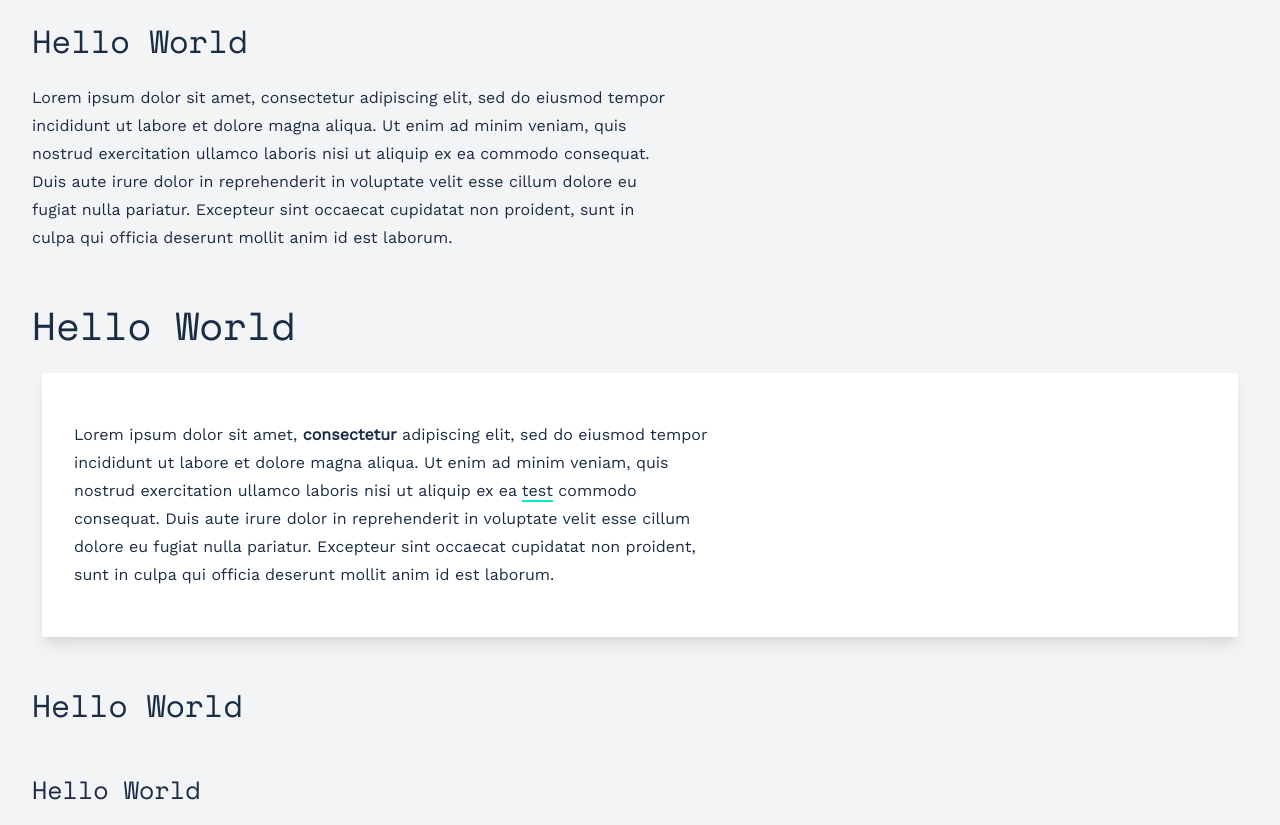
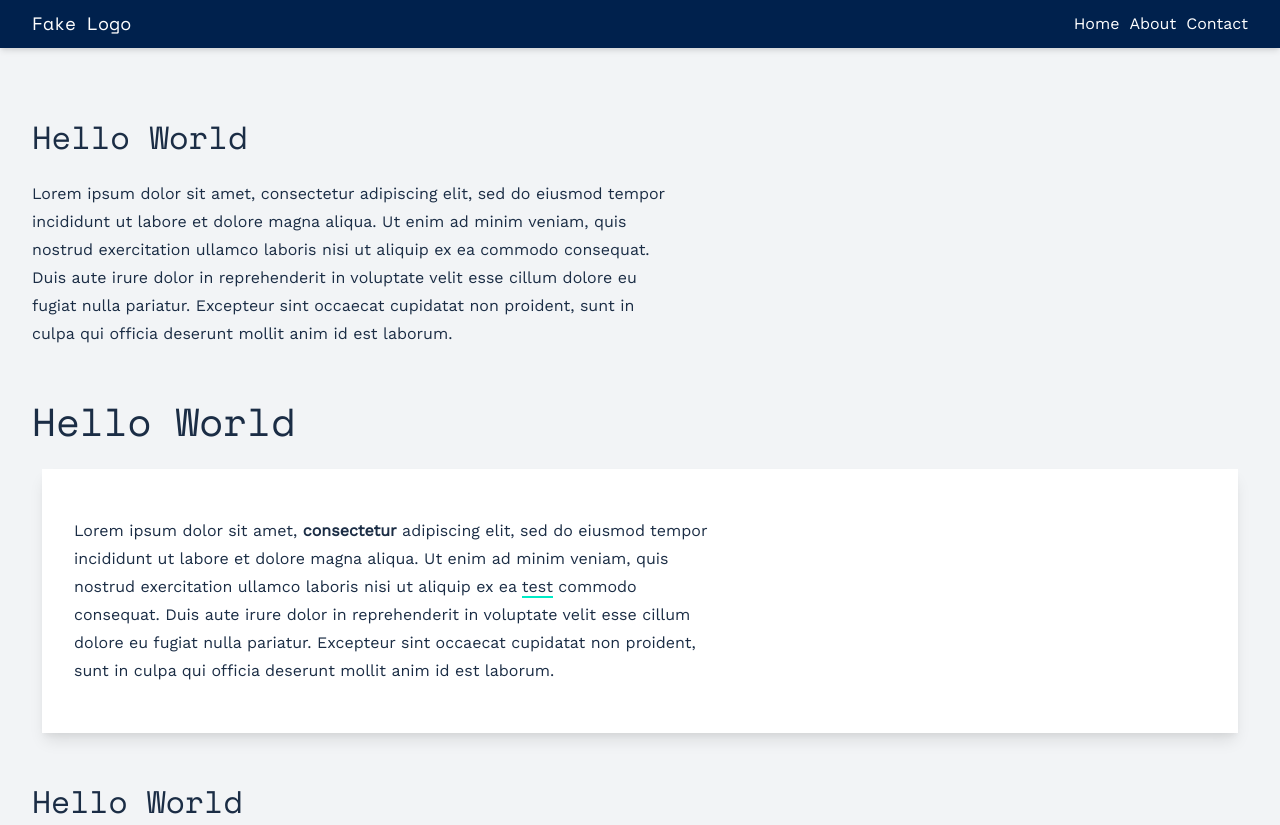
Before and after one commit to skstuder/oliver-css, a website built with Parcel: page index.html in a window 1280 px wide. Shown: the top 825 px of the page. Built offline with nearby package versions, Linux system fonts and the light colour scheme.

Commit message:
header and footer added

```diff
--- a/css/style.css
+++ b/css/style.css
@@ -24,6 +24,7 @@
   /* Type */
   --headingFont: "Space Mono", monospace;
   --bodyFont: "Work Sans", sans-serif;
+  --baseFontSize: 100%;
   --h1: 3.052rem;
   --h2: 2.441rem;
   --h3: 1.953rem;
@@ -39,19 +40,73 @@
     0 4px 6px -2px rgba(0, 0, 0, 0.05);
   --level-4: 0 10px 15px -3px rgba(0, 0, 0, 0.1),
     0 4px 6px -2px rgba(0, 0, 0, 0.05);
+
+  /* Positioning */
+  --containerPadding: 2.5%;
+  --headerHeight: 3rem;
 }
 
 /* From Typescale */
 html {
-  font-size: 100%;
+  font-size: var(--baseFontSize);
   background: var(--lightGrey);
-} /*16px*/
+  box-sizing: border-box;
+}
+
+*,
+*::before,
+*::after {
+  box-sizing: inherit;
+}
 
 body {
   font-family: var(--bodyFont);
+  background: var(--background);
+  color: var(--textColor);
   font-weight: 400;
   line-height: 1.75;
-  padding-bottom: 300px;
+}
+
+header {
+  --headerBackground: var(--darkBlue);
+  color: white;
+  position: fixed;
+  left: 0;
+  top: 0;
+  width: 100%;
+  height: var(--headerHeight);
+  background: var(--headerBackground);
+  box-shadow: var(--level-2);
+  display: flex;
+  justify-content: space-between;
+  align-items: center;
+  padding: 0 var(--containerPadding);
+}
+
+header nav a {
+  color: var(--white);
+  text-decoration: none;
+}
+
+header nav a + a {
+  margin-left: 10px;
+}
+
+footer {
+  --footerTextColor: var(--lightGrey);
+  color: var(--footerTextColor);
+  background: var(--black);
+  padding: 2rem var(--containerPadding);
+  text-align: center;
+}
+
+footer a {
+  color: var(--footerTextColor);
+}
+
+footer p {
+  margin-bottom: 0;
+  max-width: none;
 }
 
 p {
@@ -106,15 +161,10 @@ small,
 
 /* End Typescale */
 
-body {
-  background: var(--background);
-  color: var(--textColor);
-}
-
 .dark {
   --background: var(--black);
   --textColor: var(--lightGrey);
-  --blockQuote: var(--grey);
+  --blockQuote: var(--darkBlue);
 }
 
 blockquote {
@@ -179,13 +229,12 @@ button.small {
 }
 
 .layout {
-  margin: 0 auto;
-  width: 95%;
+  padding: calc(3rem + var(--headerHeight)) var(--containerPadding);
 }
 
 .grid {
   --gridCols: 2;
-  display: grid;
+  display: block;
   grid-template-columns: repeat(var(--gridCols), 1fr);
 }
 
@@ -195,10 +244,27 @@ button.small {
 
 .flex {
   --justifyContent: space-between;
-  display: flex;
+  display: block;
   justify-content: var(--justifyContent);
 }
 
 .flex-around {
   --justifyContent: space-around;
 }
+
+@media only screen and (min-width: 500px) {
+  :root {
+    --baseFontSize: 112.5%;
+  }
+  .grid {
+    display: grid;
+  }
+  .flex {
+    display: flex;
+  }
+}
+
+.fake-logo {
+  margin: 0;
+  font-size: var(--baseFontSize);
+}
--- a/index.html
+++ b/index.html
@@ -23,6 +23,12 @@
   </head>
 
   <body>
+    <header>
+      <h1 class="fake-logo">Fake Logo</h1>
+      <nav>
+        <a href="#">Home</a><a href="#">About</a><a href="#">Contact</a>
+      </nav>
+    </header>
     <main class="layout">
       <!-- Add your site or application content here -->
       <h1>Hello World</h1>
@@ -108,6 +114,15 @@
         <button class="small">Submit</button>
       </form>
     </main>
+    <footer>
+      <h3 class="fake-logo">Fake Logo</h3>
+      <nav>
+        <a href="#">Home</a>
+        <a href="#">About</a>
+        <a href="#">Contact</a>
+      </nav>
+      <p>© 2021 Stephen Studer</p>
+    </footer>
 
     <script src="js/vendor/modernizr-3.11.2.min.js"></script>
     <script src="js/plugins.js"></script>
```
